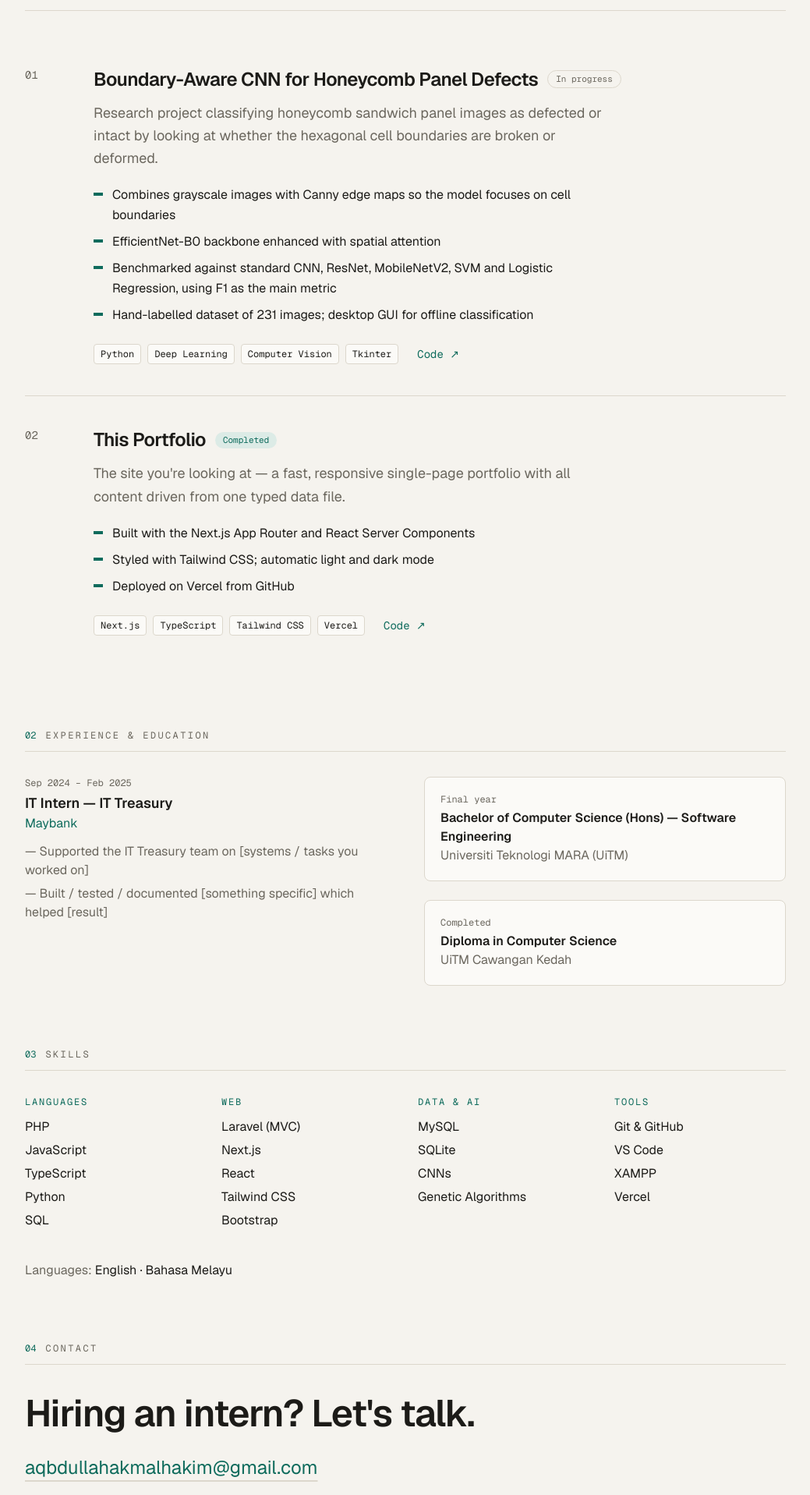
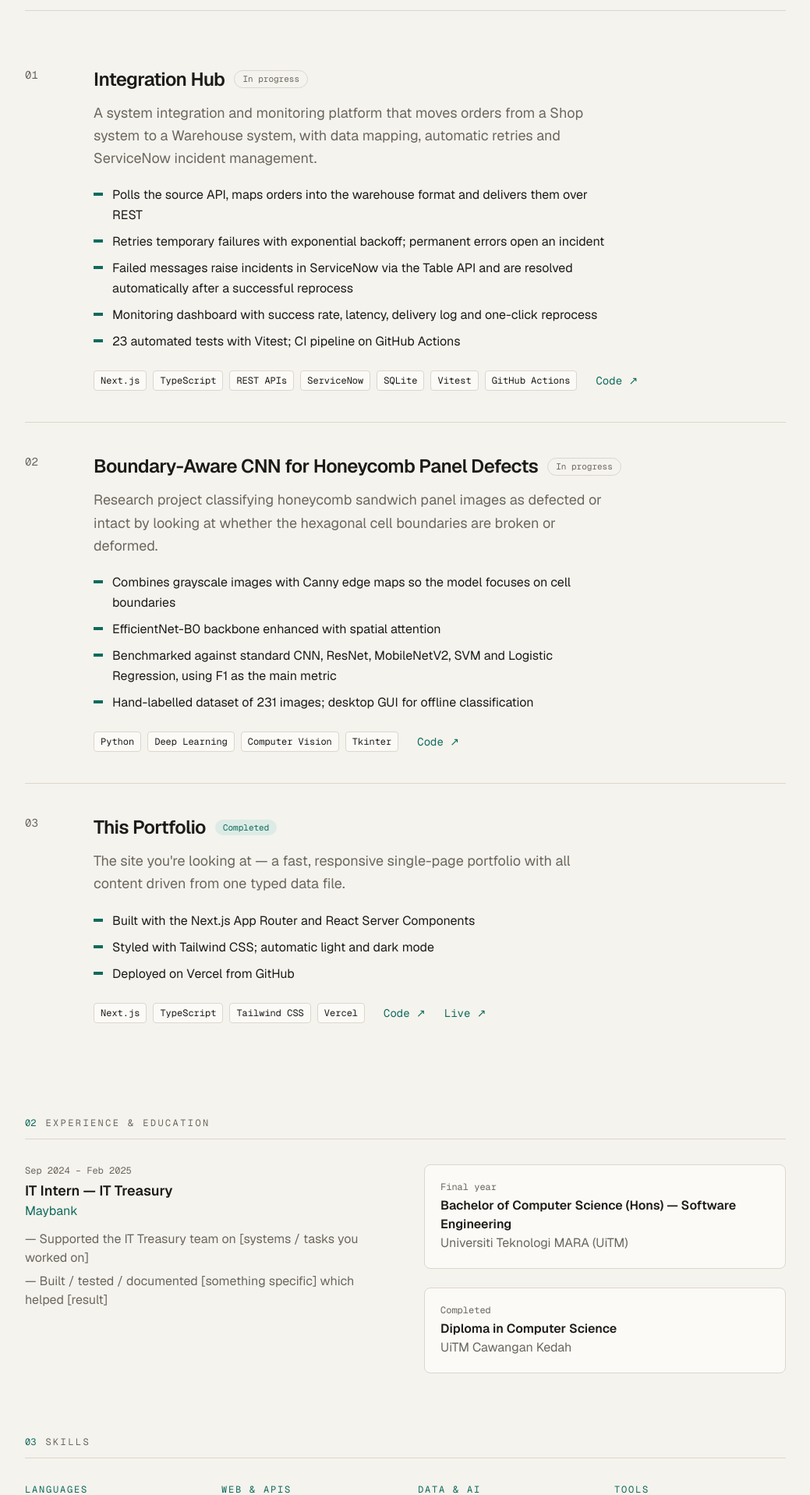
Before and after one commit to acidzburns/portfolio, a Next.js app: page / in a window 1280 px wide. Shown: the part 666-2583 px from the top of the page at 78% size, without its empty margins (120-1159 px from the left). Built offline with nearby package versions, Linux system fonts and the light colour scheme.

Commit message:
Add Integration Hub, fix email and tagline

```diff
--- a/data/portfolio.ts
+++ b/data/portfolio.ts
@@ -1,8 +1,7 @@
 // ─────────────────────────────────────────────────────────────
 // All the text on your portfolio lives in this one file.
 // Edit here — you don't need to touch the page code.
-// Anything marked
-// is a placeholder for you to fill in.
+// Anything marked TODO is a placeholder for you to fill in.
 // ─────────────────────────────────────────────────────────────
 
 export type Project = {
@@ -27,17 +26,30 @@ export const profile = {
   role: "Computer Science (Software Engineering) student",
   location: "Malaysia",
   tagline:
-    "Final-year CS student at UiTM who builds web systems and applies algorithms to real problems — from leave scheduling for a 24-hour clinic to defect detection with deep learning.",
+    "Final-year CS student at UiTM who builds web systems and connects them together — from system integrations with ServiceNow to defect detection with deep learning.",
   availability:
     "Looking for an internship from 2026/2027 — 3 to 6 months.", // TODO: adjust dates
-  email: "aqbdullahakmalhakim@gmail.com", // TODO: your email
+  email: "abdullahakmalhakim@gmail.com",
   github: "https://github.com/acidzburns",
-  linkedin: "https://www.linkedin.com/in/akmal-hakim-655063251/", // TODO
-
+  linkedin: "https://www.linkedin.com/in/akmal-hakim-655063251/",
 };
 
 export const projects: Project[] = [
-
+  {
+    title: "Integration Hub",
+    summary:
+      "A system integration and monitoring platform that moves orders from a Shop system to a Warehouse system, with data mapping, automatic retries and ServiceNow incident management.",
+    highlights: [
+      "Polls the source API, maps orders into the warehouse format and delivers them over REST",
+      "Retries temporary failures with exponential backoff; permanent errors open an incident",
+      "Failed messages raise incidents in ServiceNow via the Table API and are resolved automatically after a successful reprocess",
+      "Monitoring dashboard with success rate, latency, delivery log and one-click reprocess",
+      "23 automated tests with Vitest; CI pipeline on GitHub Actions",
+    ],
+    stack: ["Next.js", "TypeScript", "REST APIs", "ServiceNow", "SQLite", "Vitest", "GitHub Actions"],
+    status: "In progress",
+    links: [{ label: "Code", href: "https://github.com/acidzburns/integration-hub" }],
+  },
   {
     title: "Boundary-Aware CNN for Honeycomb Panel Defects",
     summary:
@@ -63,7 +75,10 @@ export const projects: Project[] = [
     ],
     stack: ["Next.js", "TypeScript", "Tailwind CSS", "Vercel"],
     status: "Completed",
-    links: [{ label: "Code", href: "https://github.com/acidzburns" }], // TODO: repo link
+    links: [
+      { label: "Code", href: "https://github.com/acidzburns/portfolio" },
+      { label: "Live", href: "https://akmalhakim.vercel.app" },
+    ],
   },
   // Add your new projects here — copy one block above and edit it.
 ];
@@ -96,9 +111,9 @@ export const education = [
 
 export const skills: { group: string; items: string[] }[] = [
   { group: "Languages", items: ["PHP", "JavaScript", "TypeScript", "Python", "SQL"] },
-  { group: "Web", items: ["Laravel (MVC)", "Next.js", "React", "Tailwind CSS", "Bootstrap"] },
+  { group: "Web & APIs", items: ["Laravel (MVC)", "Next.js", "React", "REST APIs", "Tailwind CSS"] },
   { group: "Data & AI", items: ["MySQL", "SQLite", "CNNs", "Genetic Algorithms"] },
-  { group: "Tools", items: ["Git & GitHub", "VS Code", "XAMPP", "Vercel"] },
+  { group: "Tools", items: ["Git & GitHub", "GitHub Actions", "ServiceNow", "VS Code", "Vercel"] },
 ];
 
 export const languages = ["English", "Bahasa Melayu"];
```
